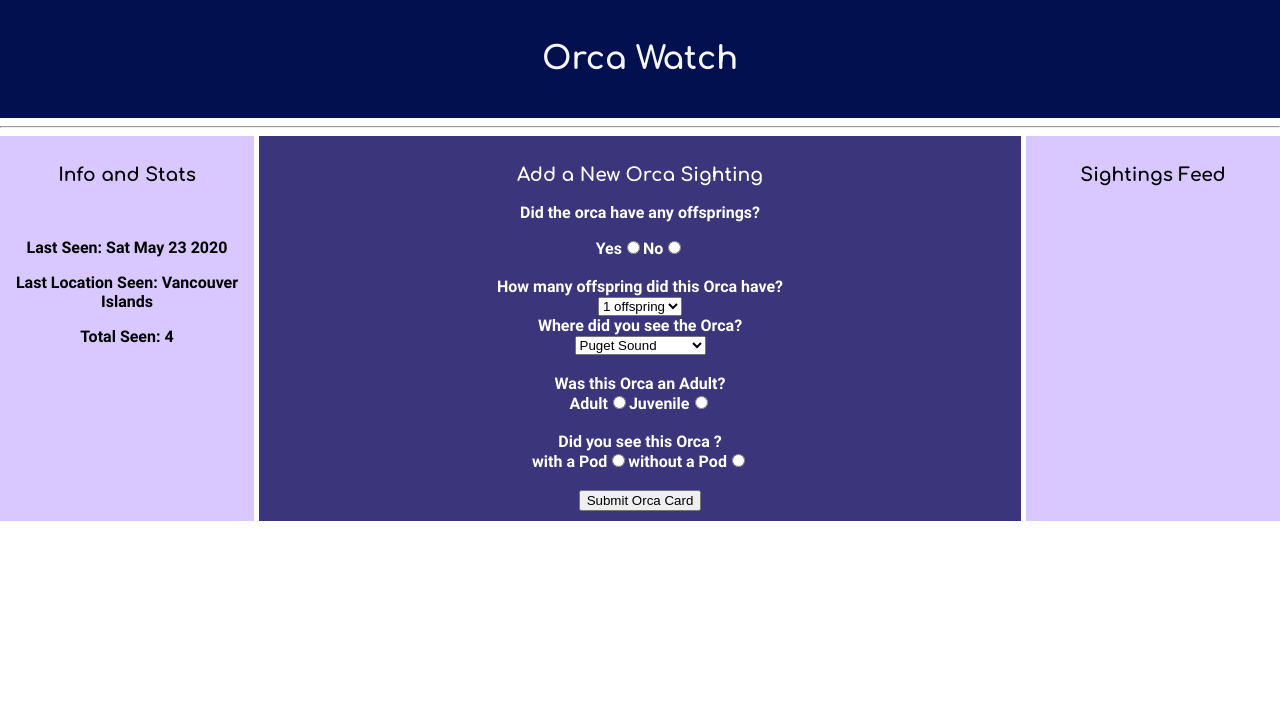
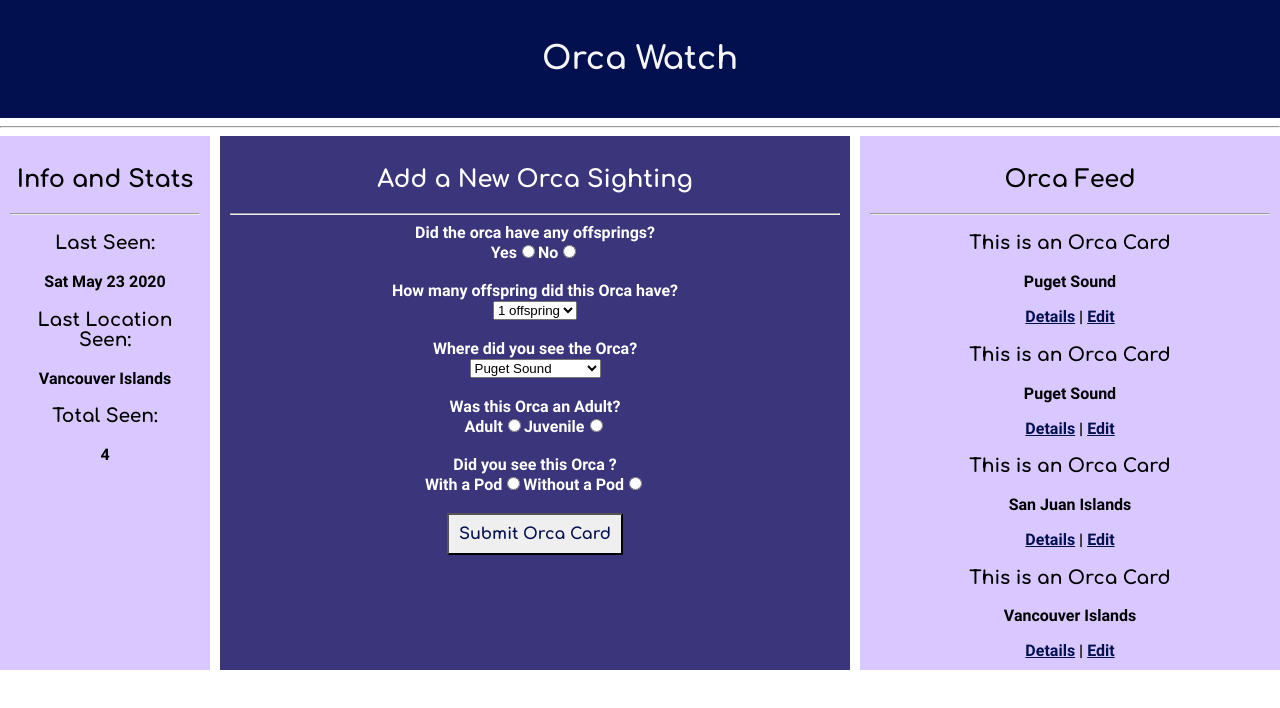
Before and after one commit to JackStunning/orca-watch, a React (Create React App) app: page / in a window 1280 px wide. Shown: the top 708 px of the page. Built offline with nearby package versions, Linux system fonts and the light colour scheme.

Commit message:
Display Orca Feed, add more styling, fix timestamp
Co-authored-by: stevenfleming <12flemings@gmail.com>
Co-authored-by: Jack Dunning <JackStunning9001@gmail.com>

```diff
--- a/src/components/App.css
+++ b/src/components/App.css
@@ -7,6 +7,7 @@
 @font-face {
   font-family: "Comfortaa";
   src: url("../Comfortaa/Comfortaa-VariableFont_wght.ttf");
+  src: url("../Comfortaa/static/Comfortaa-Bold.ttf")
 }
 
 :root {
@@ -22,10 +23,27 @@ h1, h2, h3, h4, #Header {
   font-family: 'Comfortaa', cursive;
 }
 
+button {
+  padding: 10px;
+  font-family: 'Comfortaa', cursive;
+  font-weight: 400;
+  font-size: 12pt;
+  color: #03104F;
+  border-radius: 2%;
+}
+
+a {
+  color: #03104F;
+}
+
+a:hover {
+  color: #FFFFFF;
+}
+
 #content {
   display: grid;
-  grid-template-columns: 1fr 3fr 1fr;
-  grid-gap: 5px;
+  grid-template-columns: 1fr 3fr 2fr;
+  grid-gap: 10px;
 }
 
 #Header {
--- a/src/components/App.js
+++ b/src/components/App.js
@@ -81,7 +81,7 @@ class App extends React.Component {
             <CardControl onNewCard={this.handleAddingNewCardToList} />
           </div>
           <div id="FeedControl">
-            <FeedControl />
+            <FeedControl masterList={this.state.masterCardList}/>
           </div>
         </div>
       </React.Fragment>
--- a/src/components/CardControl/CardControl.js
+++ b/src/components/CardControl/CardControl.js
@@ -19,8 +19,6 @@ class CardControl extends React.Component {
       </React.Fragment>
     );
   }
-
-
 }
 
 export default CardControl;
--- a/src/components/CardControl/NewCard.js
+++ b/src/components/CardControl/NewCard.js
@@ -6,9 +6,9 @@ function NewCard(props) {
   function handleNewCardSubmission(event) {
     event.preventDefault();
     props.onNewCardCreation({
-      dateSeen: event.target.dateSeen.value,
+      dateSeen: new Date(),
       adult: isBool(event.target.adult.value),
-     offspring: parseInt(event.target.offspring.value, 10),
+      offspring: parseInt(event.target.offspring.value, 10),
       numberofOffspring: parseInt(event.target.numberOfOffspring.value, 10),
       withPod: isBool(event.target.withPod.value),
       location: event.target.location.value,
@@ -25,21 +25,21 @@ function NewCard(props) {
     }
   }
 
-
   return (
     <React.Fragment>
-      <h3>Add a New Orca Sighting</h3>
+      <h2>Add a New Orca Sighting</h2>
+      <hr />
       <form onSubmit={handleNewCardSubmission}>
-        <input
+        {/* <input
           type='string'
           name='dateSeen'
           value={new Date()}
           hidden
-        />
-
+        /> */}
 
         <div className="radio">
-          <p>Did the orca have any offsprings?</p>
+          Did the orca have any offsprings?
+          <br />
           <label htmlFor="offspring">
             Yes
             <input type="radio" name="offspring" value="true" unchecked />
@@ -60,6 +60,7 @@ function NewCard(props) {
           <option value="2">2 offspring</option>
           <option value="3">3 offspring</option>
         </select>
+        <br />
         <br />
 
         <label htmlFor="location">
@@ -96,11 +97,11 @@ function NewCard(props) {
         </label>
         <br />
           <label htmlFor="withPod">
-            with a Pod
+            With a Pod
             <input type="radio" name="withPod" value="true" unchecked={toString()} />
           </label>
           <label htmlFor="withoutPod">
-            without a Pod
+            Without a Pod
             <input type="radio" name="withPod" value="false" unchecked={toString()} />
           </label>
         </div>
--- a/src/components/FeedControl/Card.js
+++ b/src/components/FeedControl/Card.js
@@ -0,0 +1,13 @@
+import React from 'react';
+
+function Card(props) {
+  return (
+    <React.Fragment>
+      <h3>This is an Orca Card</h3>
+      <p> {props.masterList.location}</p>
+      <a href="#">Details</a> | <a href="#">Edit</a>
+    </React.Fragment>
+  );
+}
+
+export default Card;
--- a/src/components/FeedControl/FeedControl.js
+++ b/src/components/FeedControl/FeedControl.js
@@ -1,11 +1,20 @@
 import React from 'react';
+import Card from './Card';
 
 class FeedControl extends React.Component {
+
+  constructor(props) {
+    super(props);
+  }
 
   render() {
     return(
       <React.Fragment>
-        <h3>Sightings Feed</h3>
+        <h2>Orca Feed</h2>
+        <hr />
+        {this.props.masterList.map((card, i) =>
+        <Card masterList={this.props.masterList[i]} />
+        )}
       </React.Fragment>
     );
   }
--- a/src/components/StatsControl/SightingInfo.js
+++ b/src/components/StatsControl/SightingInfo.js
@@ -1,15 +1,18 @@
 import React from 'react';
 import PropTypes from "prop-types";
 
-{/* <SightingInfo masterList={this.props.masterList} /> */}
 function SightingInfo(props){
   console.log("masterList ",props.masterList);
   return(
     <React.Fragment>
-      <h3>Info and Stats</h3><br />
-      <p>Last Seen: {props.masterList[props.masterList.length-1].dateSeen.toDateString()} </p>
-      <p>Last Location Seen: {props.masterList[props.masterList.length-1].location}</p>
-      <p>Total Seen: {props.masterList.length}</p>
+      <h2>Info and Stats</h2>
+      <hr />
+      <h3>Last Seen:</h3>
+      <p>{props.masterList[props.masterList.length - 1].dateSeen.toDateString()}</p>
+      <h3>Last Location Seen:</h3>
+        <p>{props.masterList[props.masterList.length-1].location}</p>
+      <h3>Total Seen:</h3>
+        <p>{props.masterList.length}</p>
       </React.Fragment>
   );
 }
```
